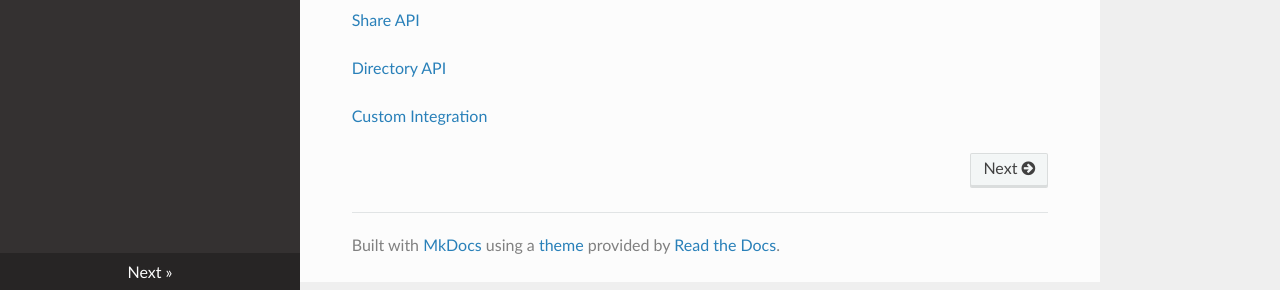
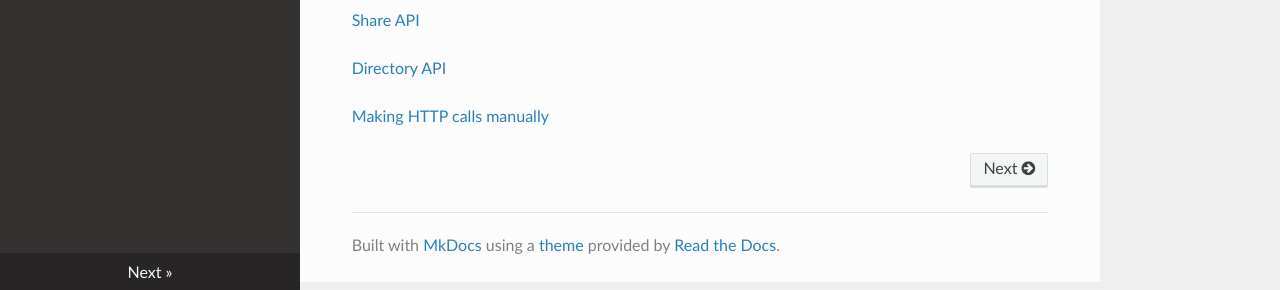
Before and after one commit to BeProduct/BeProduct.Python.SDK, an MkDocs documentation site: the page built from docs/index.md, in a window 1280 px wide. Shown: the part 607-897 px from the top of the page. Built offline with MkDocs 1.6.1, drawn with Linux system fonts in a browser that asks for light colours; nearby versions of some CDN libraries.

Commit message:
Minor documentation improvement

```diff
--- a/docs/index.md
+++ b/docs/index.md
@@ -24,4 +24,4 @@ It allows for a rapid and simple integration development using Python programmin
 
 [Directory API](./080-directory.md)
 
-[Custom Integration](./090-custom-integration.md)
+[Making HTTP calls manually](./090-custom-integration.md)
```
